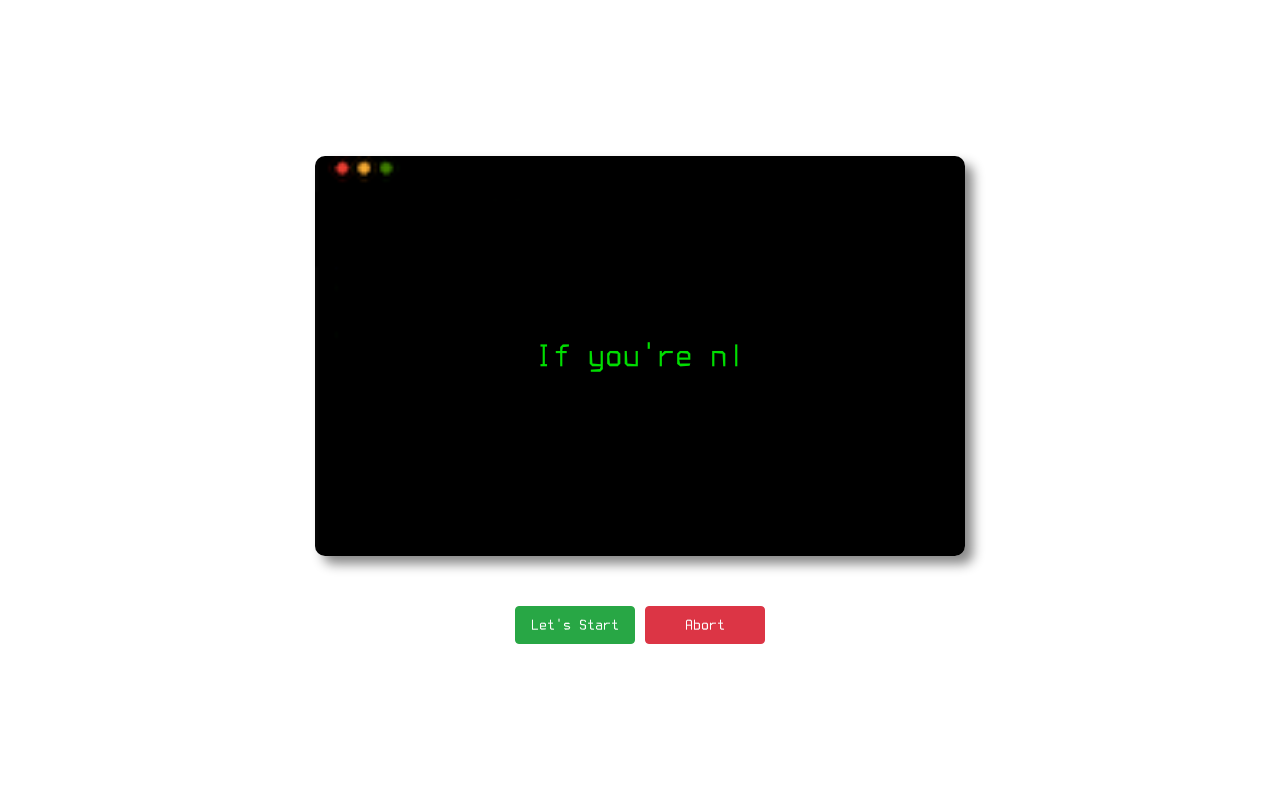
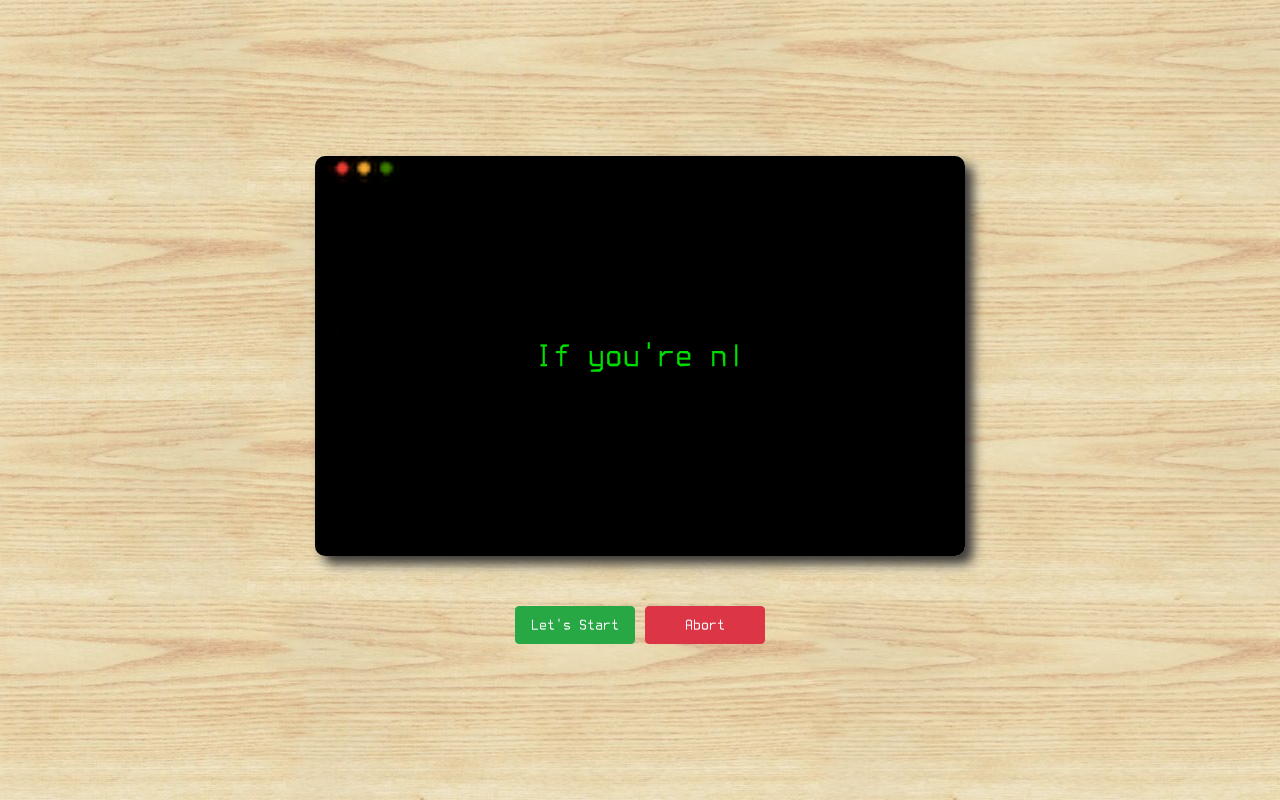
Before and after one commit to evie-py2rb/evie-py2rb.github.io, a React app: page / in a window 1280 px wide. Built offline with nearby package versions, Linux system fonts and the light colour scheme.

Commit message:
add bg image to body, remove unused font

```diff
--- a/src/index.scss
+++ b/src/index.scss
@@ -1,17 +1,16 @@
 @font-face {
     font-family: 'font' ;
     src: url('../fonts/terminus.ttf') format('truetype');
- }
+}
 
- @font-face {
+@font-face {
     font-family: 'font2' ;
     src: url('../fonts/terminusb.ttf') format('truetype');
- }
+}
 
- @font-face {
-    font-family: 'font3' ;
-    src: url('../fonts/terminusi.ttf') format('truetype');
- }
+body {
+    background-image: url("../img/bg.jpg");
+}
 
 .main {
     font-family: 'font', san-serif;
@@ -71,7 +70,7 @@
         background-repeat: no-repeat;
         background-size: 100%;
         border-radius: 10px;
-        box-shadow: 8px 8px 12px #888888;
+        box-shadow: 8px 8px 12px #383838;
         color: #00de00;
     }
     .action-button {
@@ -83,7 +82,7 @@
         }
     }
     .code-renderer {
-        box-shadow: 8px 8px 12px #757575;
+        box-shadow: 8px 8px 12px #383838;
         .hljs {
             padding: 20px;
             &.min-100 {
```
Also changed, not shown: build/js/app.js, build/js/img/bg.jpg (added), fonts/terminusi.ttf (deleted), img/bg.jpg (added), 1 other file.
